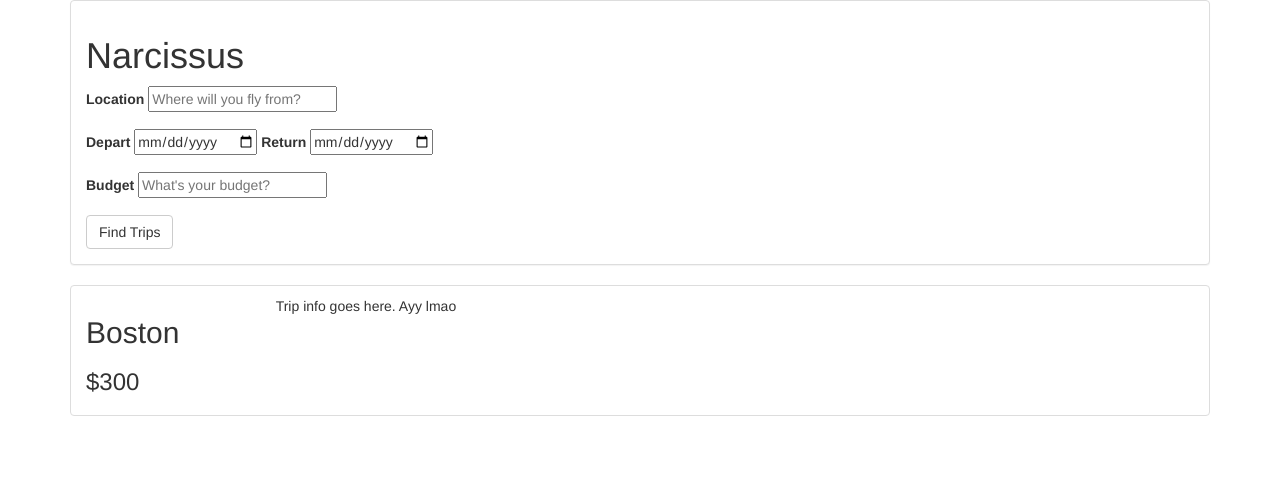
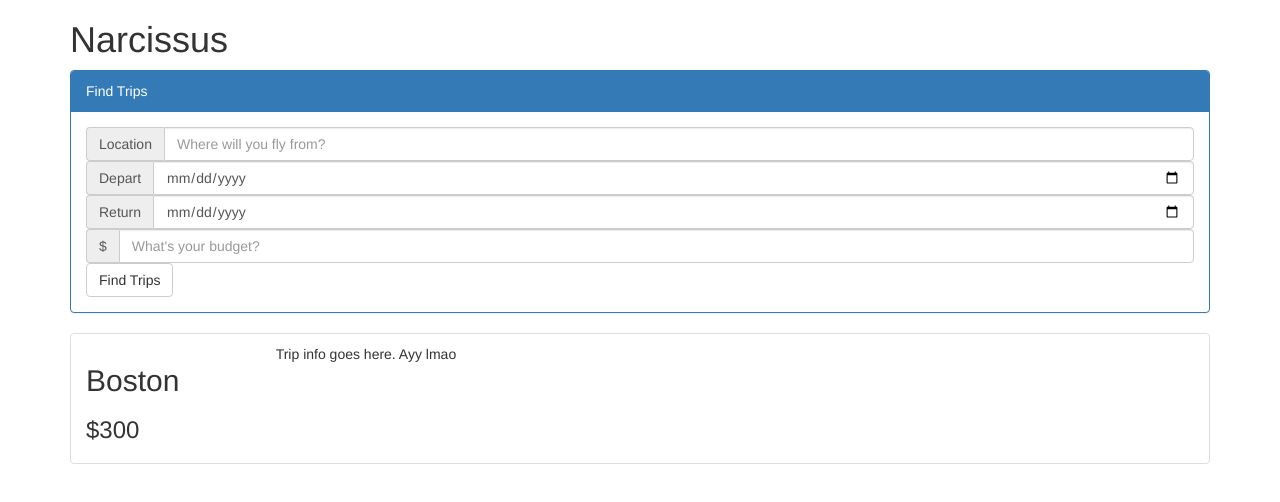
Before and after one commit to hacktothefuture/narcissus, a website: page frontend/app.html in a window 1280 px wide. Drawn offline with nearby package versions, Linux system fonts and the light colour scheme.

Commit message:
Restructured app page

```diff
--- a/frontend/app.html
+++ b/frontend/app.html
@@ -12,25 +12,29 @@
 </head>
 <body>
   <div class="container">
-    <div class="panel panel-default">
+    <h1>Narcissus</h1>
+    <div class="panel panel-primary">
+      <div class="panel-heading">Find Trips</div>
       <div class="panel-body">
-        <h1>Narcissus</h1>
         <form>
-          <div class="form-group">
-            <label>Location</label>
-            <input type="text" placeholder="Where will you fly from?" id="location">
+          <div class="input-group">
+            <span class="input-group-addon">Location</span>
+            <input class="form-control" type="text" placeholder="Where will you fly from?" id="location">
           </div>
 
-          <div class="form-group">
-            <label>Depart</label>
-            <input type="date" id="departure-date">
-            <label>Return</label>
-            <input type="date" id="return-date">
+          <div class="input-group">
+            <span class="input-group-addon">Depart</span>
+            <input class="form-control" type="date" id="departure-date">
           </div>
 
-          <div class="form-group">
-            <label>Budget</label>
-            <input type="text" placeholder="What's your budget?" id="budget">
+          <div class="input-group">
+            <span class="input-group-addon">Return</span>
+            <input class="form-control" type="date" id="return-date">
+          </div>
+
+          <div class="input-group">
+            <span class="input-group-addon">$</span>
+            <input type="text" class="form-control" placeholder="What's your budget?" id="budget">
           </div>
 
           <button type="button" class="btn btn-default" id="btn-find-trips">Find Trips</button>
```
